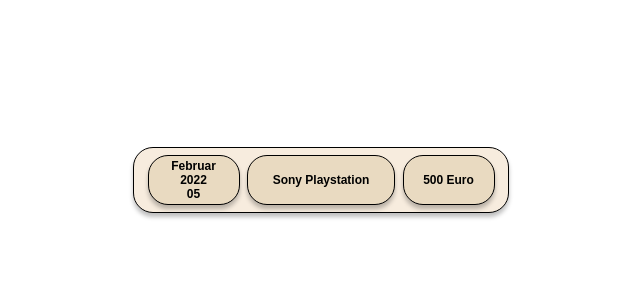
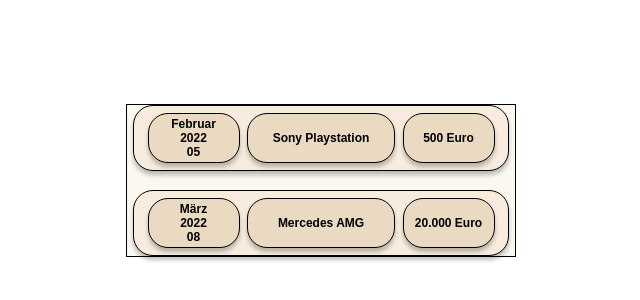
Before and after one commit to ScherwinBidar/capstone-project, a Next.js app: page / in a window 1280 px wide. Shown: the part 220-520 px from the top of the page, without its empty margins (319-959 px from the left). Built offline with nearby package versions, Linux system fonts and the light colour scheme.

Commit message:
wrapper div added

```diff
--- a/components/BudgetBar/BudgetBar.js
+++ b/components/BudgetBar/BudgetBar.js
@@ -2,6 +2,7 @@
 
 export default function Budgetbar() {
   return (
+    <div className={styles.wrapperDiv}>
       <button className={styles.basicBar}>
         <div className={styles.date}>
           <div>Februar</div>
@@ -11,5 +12,15 @@
         <div className={styles.item}>Sony Playstation</div>
         <div className={styles.amount}>500 Euro</div>
       </button>
+      <button className={styles.basicBar}>
+        <div className={styles.date}>
+          <div>März</div>
+          <div>2022</div>
+          <div>08</div>
+        </div>
+        <div className={styles.item}>Mercedes AMG</div>
+        <div className={styles.amount}>20.000 Euro</div>
+      </button>
+    </div>
   );
 }
--- a/components/BudgetBar/BudgetBar.module.css
+++ b/components/BudgetBar/BudgetBar.module.css
@@ -1,3 +1,15 @@
+.wrapperDiv {
+  background-color: #FBF8F1;
+  width: 390px;
+  height: fit-content;
+  display: flex;
+  align-items: center;
+  flex-direction: column;
+  gap: 19px;
+  border: solid 1px black;
+}
+
+
 .basicBar {
   background-color: #f7ecde;
   border: solid 1px black;
@@ -53,6 +65,16 @@
 }
 
 @media (max-width: 389px) {
+  .wrapperDiv {
+    background-color: #FBF8F1;
+    width: fit-content;
+    height: fit-content;
+    display: flex;
+    align-items: center;
+    flex-direction: column;
+    gap: 19px;
+  }
+
   .basicBar {
     background-color: #f7ecde;
     border: solid 1px black;
--- a/styles/globals.css
+++ b/styles/globals.css
@@ -9,6 +9,7 @@
     Ubuntu, Cantarell, Fira Sans, Droid Sans, Helvetica Neue, sans-serif;
   max-width: 100%;
   height: 100%;
+  background-color: white;
 }
 
 a {
```
Also changed, not shown: 1 other file (tests, documents, lock files or other folders). Lines whose indentation alone changed are shown as unchanged.
